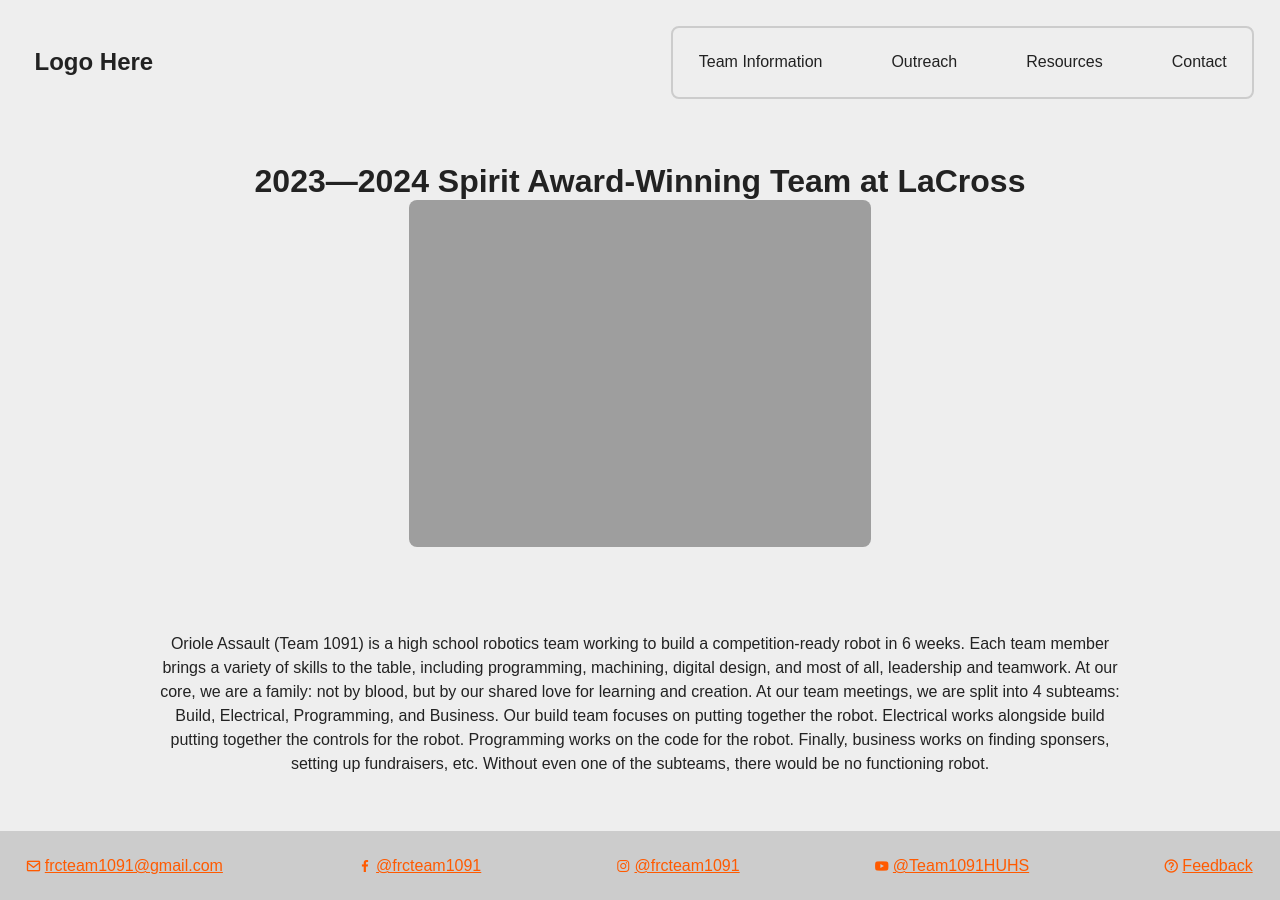
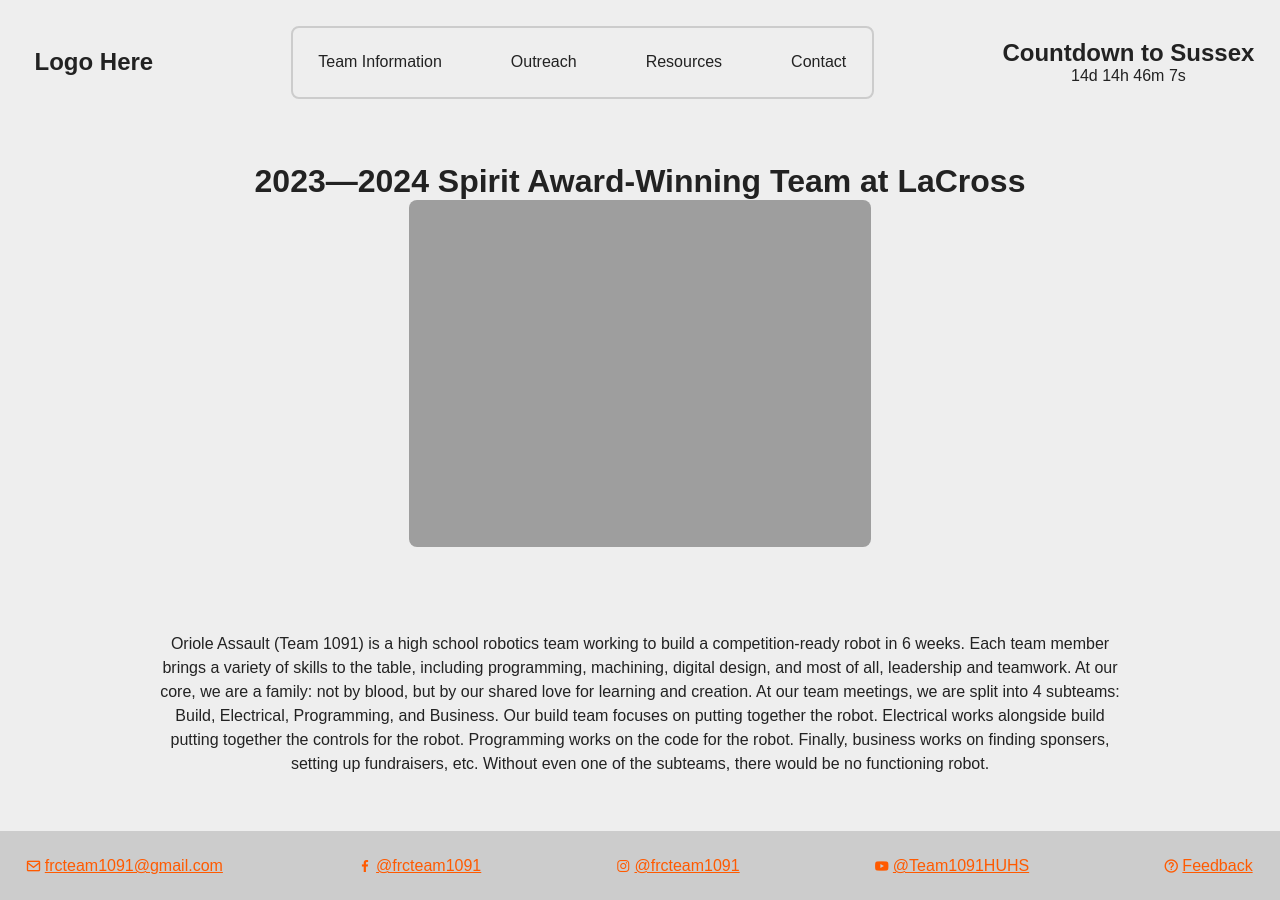
Before and after one commit to Team1091/team1091.github.io, a Jekyll site: the page built from index.html, in a window 1280 px wide. Built offline with Jekyll 4.4.1, drawn with Linux system fonts in a browser that asks for light colours; some of the changed lines change nothing that is shown.

Commit message:
added countdown

```diff
--- a/_layouts/default.html
+++ b/_layouts/default.html
@@ -7,6 +7,36 @@
 	<meta name="viewport" value="width=device-width,initial-scale=1.0">
 	<link rel="stylesheet" href="/css/styles.css">
 </head>
+<script>
+// Set the date we're counting down to
+var countDownDate = new Date("Feb 16, 2025 8:00:00").getTime();
+
+// Update the count down every 1 second
+var x = setInterval(function() {
+
+  // Get today's date and time
+  var now = new Date().getTime();
+
+  // Find the distance between now and the count down date
+  var distance = countDownDate - now;
+
+  // Time calculations for days, hours, minutes and seconds
+  var days = Math.floor(distance / (1000 * 60 * 60 * 24));
+  var hours = Math.floor((distance % (1000 * 60 * 60 * 24)) / (1000 * 60 * 60));
+  var minutes = Math.floor((distance % (1000 * 60 * 60)) / (1000 * 60));
+  var seconds = Math.floor((distance % (1000 * 60)) / 1000);
+
+  // Display the result in the element with id="demo"
+  document.getElementById("timer").innerHTML = days + "d " + hours + "h "
+  + minutes + "m " + seconds + "s ";
+
+  // If the count down is finished, write some text
+  if (distance < 0) {
+    clearInterval(x);
+    document.getElementById("demo").innerHTML = "EXPIRED";
+  }
+}, 1000);
+</script>
 
 <body>
 	<nav id="main-nav">
@@ -37,6 +67,10 @@
 			<li><a href="/resources">Resources</a></li>
 			<li><a href="#footer">Contact</a></li>
 		</ul>
+		<div class = countDown>
+			<h1>Countdown to Sussex</h1>
+			<div id="timer"</div>
+		</div>
 	</nav>
 	{{ content }}
 	<footer id="footer">
```
